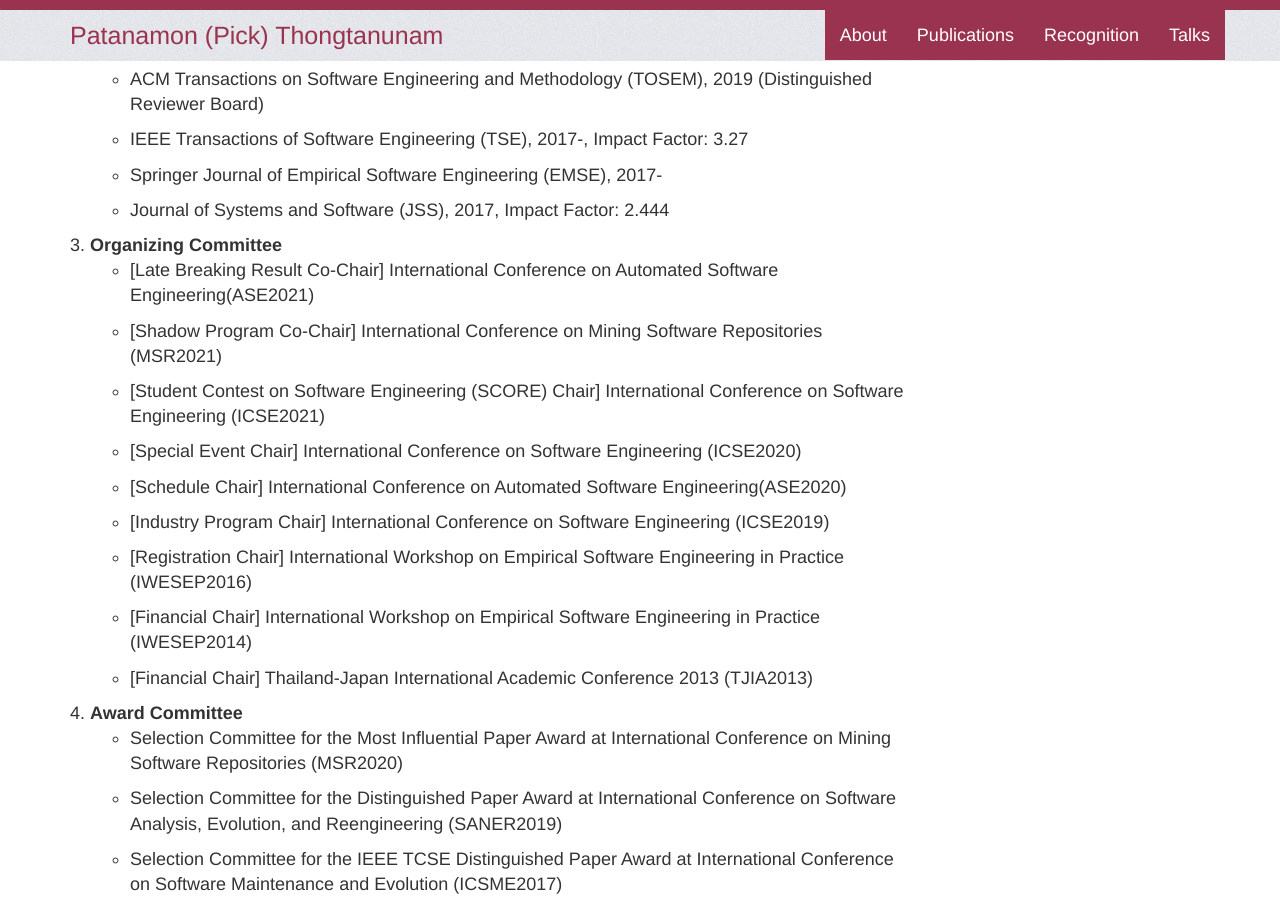
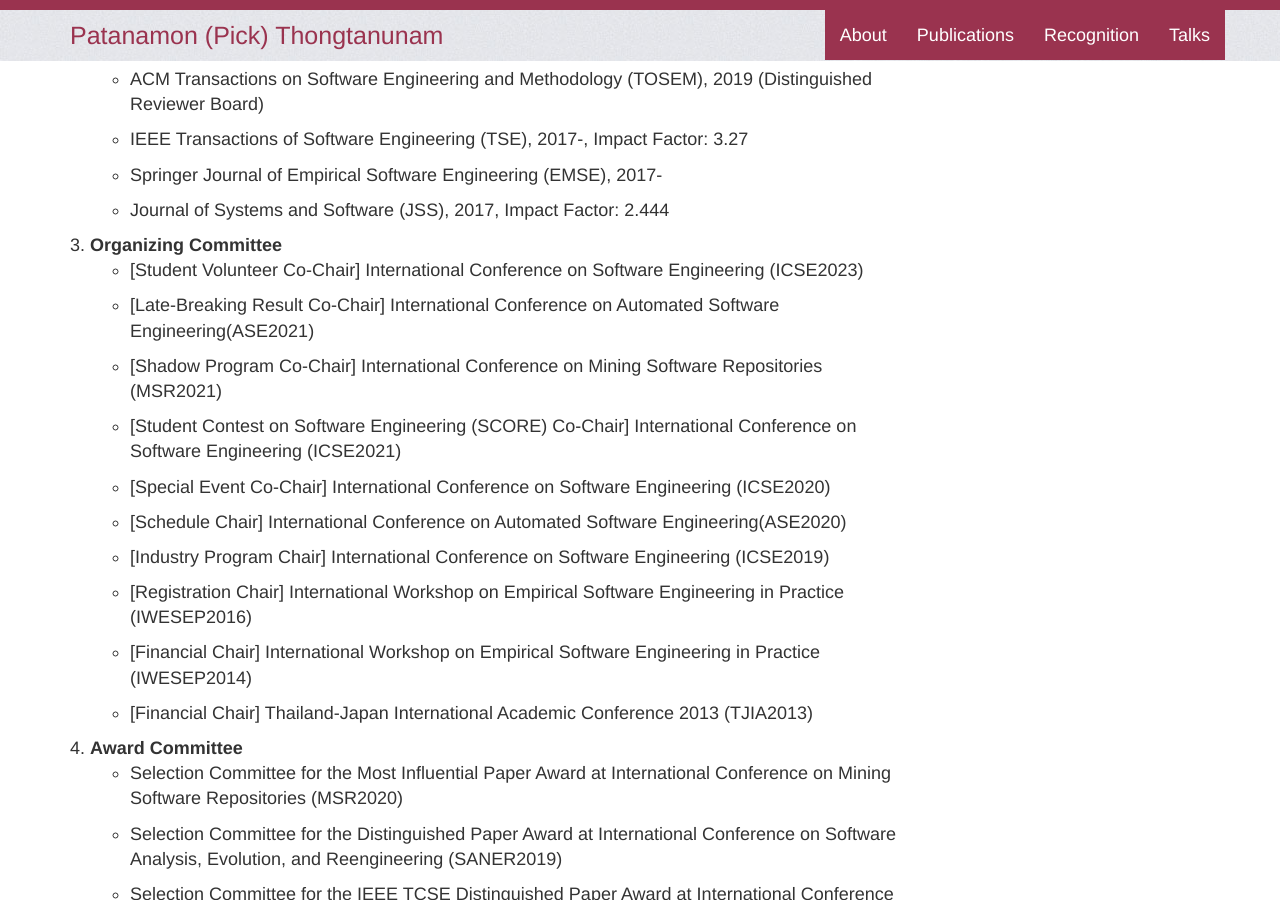
Before and after one commit to patanamon/patanamon.github.io, a Jekyll site: the page built from index.html, in a window 1280 px wide and 900 px high, scrolled down 6279 px. Built offline with Jekyll 4.4.1, drawn with Linux system fonts in a browser that asks for light colours; comment, search, counter and statistics services are not loaded.

Commit message:
add the student volunteer co-chair ICSE2023

```diff
--- a/_data/services.yml
+++ b/_data/services.yml
@@ -30,10 +30,11 @@
     - name: "Journal of Systems and Software (JSS), 2017, Impact Factor: 2.444"
 - name: "Organizing Committee"
   venues:
-    - name: "[Late Breaking Result Co-Chair] International Conference on Automated Software Engineering(ASE2021)"
+    - name: "[Student Volunteer Co-Chair] International Conference on Software Engineering (ICSE2023)"
+    - name: "[Late-Breaking Result Co-Chair] International Conference on Automated Software Engineering(ASE2021)"
     - name: "[Shadow Program Co-Chair] International Conference on Mining Software Repositories (MSR2021)"
-    - name: "[Student Contest on Software Engineering (SCORE) Chair] International Conference on Software Engineering (ICSE2021)"
-    - name: "[Special Event Chair] International Conference on Software Engineering (ICSE2020)"
+    - name: "[Student Contest on Software Engineering (SCORE) Co-Chair] International Conference on Software Engineering (ICSE2021)"
+    - name: "[Special Event Co-Chair] International Conference on Software Engineering (ICSE2020)"
     - name: "[Schedule Chair] International Conference on Automated Software Engineering(ASE2020)"
     - name: "[Industry Program Chair] International Conference on Software Engineering (ICSE2019)"
     - name: "[Registration Chair] International Workshop on Empirical Software Engineering in Practice (IWESEP2016)"
```
